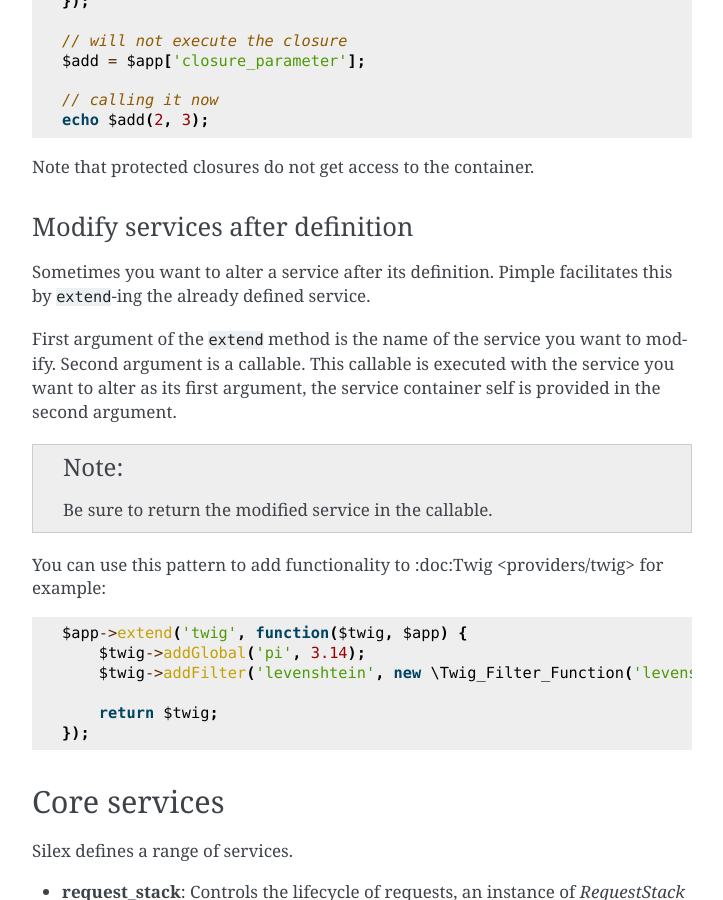
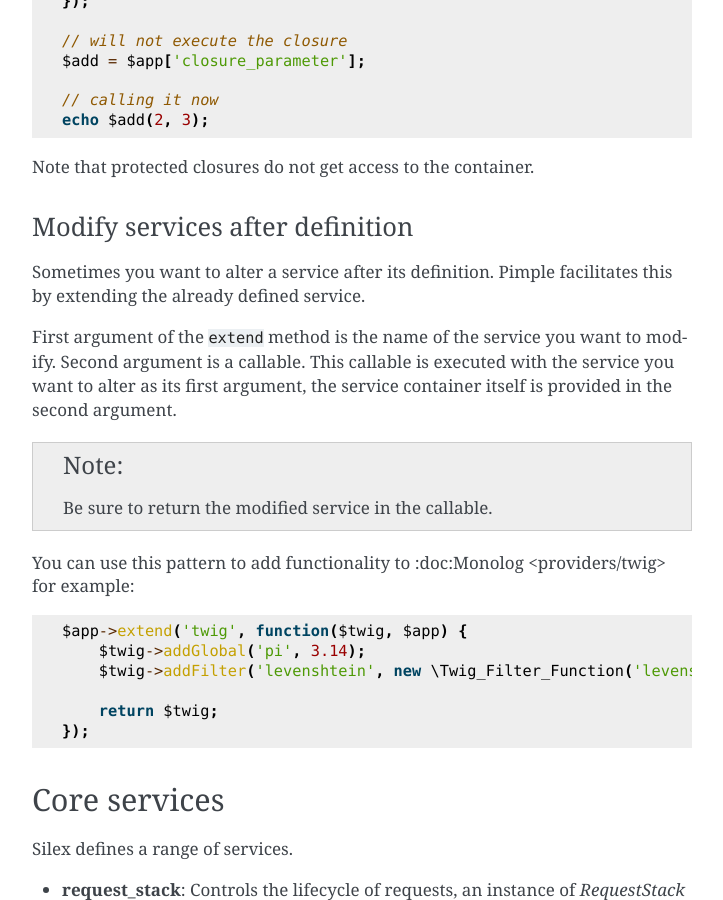
Before and after one commit to silexphp/Silex, a Sphinx documentation site: the page built from doc/services.rst, in a window 1280 px wide and 900 px high, scrolled down 3342 px. Shown: the whole window, without its empty margins (388-1111 px from the left). Built offline with Sphinx 7.4.7, drawn with Linux system fonts in a browser that asks for light colours; pages that are not in the unit, such as notebooks, are missing from menus.

Commit message:
Some typo fixes

```diff
--- a/doc/services.rst
+++ b/doc/services.rst
@@ -165,18 +165,18 @@ Modify services after definition
 ~~~~~~~~~~~~~~~~~~~~~~~~~~~~~~~~
 
 Sometimes you want to alter a service after its definition. Pimple facilitates
-this by ``extend``-ing the already defined service.
+this by extending the already defined service.
 
 First argument of the ``extend`` method is the name of the service you want to
 modify. Second argument is a callable. This callable is executed with the service
-you want to alter as its first argument, the service container self is provided
+you want to alter as its first argument, the service container itself is provided
 in the second argument.
 
 .. note::
 
     Be sure to return the modified service in the callable.
 
-You can use this pattern to add functionality to :doc:Twig <providers/twig> for
+You can use this pattern to add functionality to :doc:Monolog <providers/twig> for
 example::
 
     $app->extend('twig', function($twig, $app) {
```
